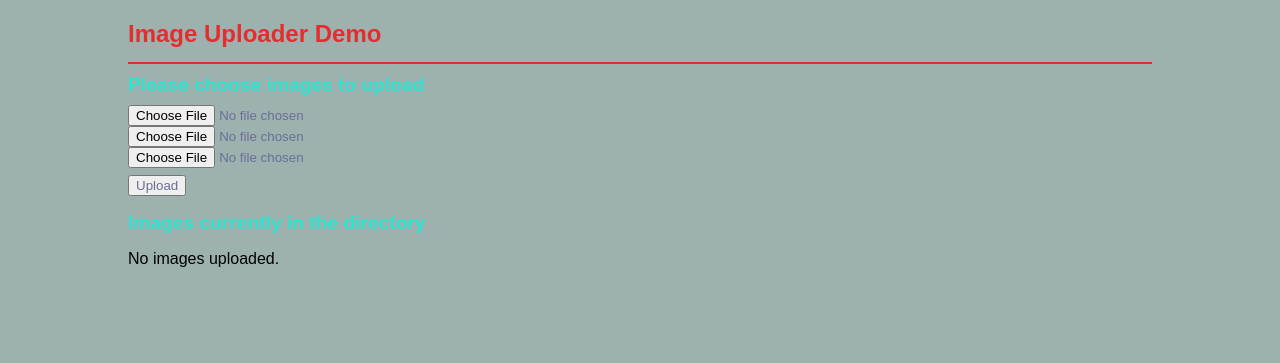
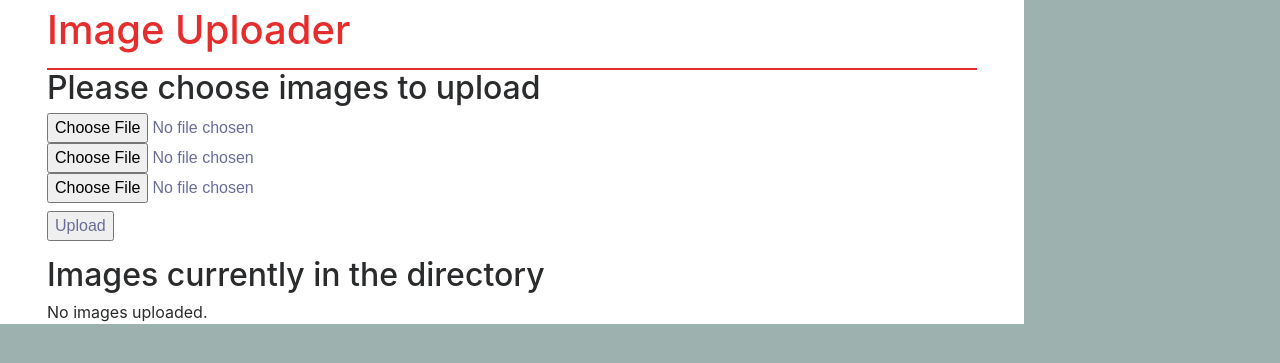
Before and after one commit to HeatherBohrer/Image-Uploader, a PHP site: page /index.php in a window 1280 px wide. Shown: the top 363 px of the page. Run offline with PHP 8.4, Linux system fonts and the light colour scheme.

Commit message:
Update uploadform.php

```diff
--- a/uploadform.php
+++ b/uploadform.php
@@ -1,13 +1,19 @@
 <!DOCTYPE html>
-<html>
-<head>
+<html lang="en">
+  <head>
+    <!-- Required meta tags -->
+    <meta charset="utf-8">
+    <meta name="viewport" content="width=device-width, initial-scale=1, shrink-to-fit=no">
     <title>Image Uploader</title>
     <link rel="stylesheet" type="text/css" href="main.css"/>
 	<script src="https://maxcdn.bootstrapcdn.com/bootstrap/3.3.7/js/bootstrap.min.js"></script>
+	<link rel="stylesheet" href="https://maxcdn.bootstrapcdn.com/bootstrap/4.0.0-alpha.6/css/bootstrap.min.css" integrity="sha384-rwoIResjU2yc3z8GV/NPeZWAv56rSmLldC3R/AZzGRnGxQQKnKkoFVhFQhNUwEyJ" crossorigin="anonymous">
+
 </head>
 <body>
+    <div class="container">
     <header>
-        <h1>Image Uploader Demo</h1>
+        <h1>Image Uploader</h1>
     </header>
     <main>
         <h2>Please choose images to upload</h2>
@@ -41,5 +47,6 @@
             </ul>
         <?php endif; ?>
     </main>
+	</div>
 </body>
 </html>
```
